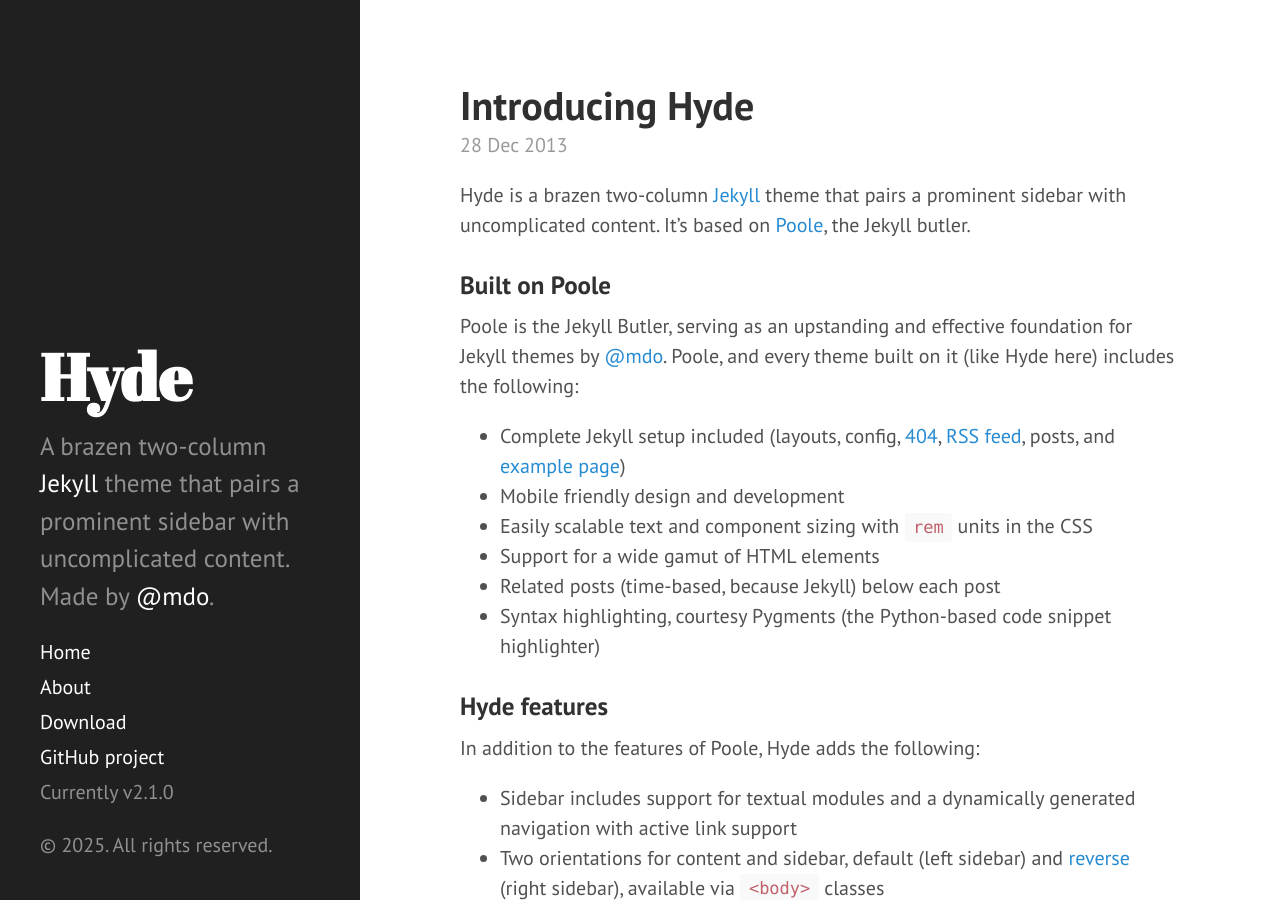
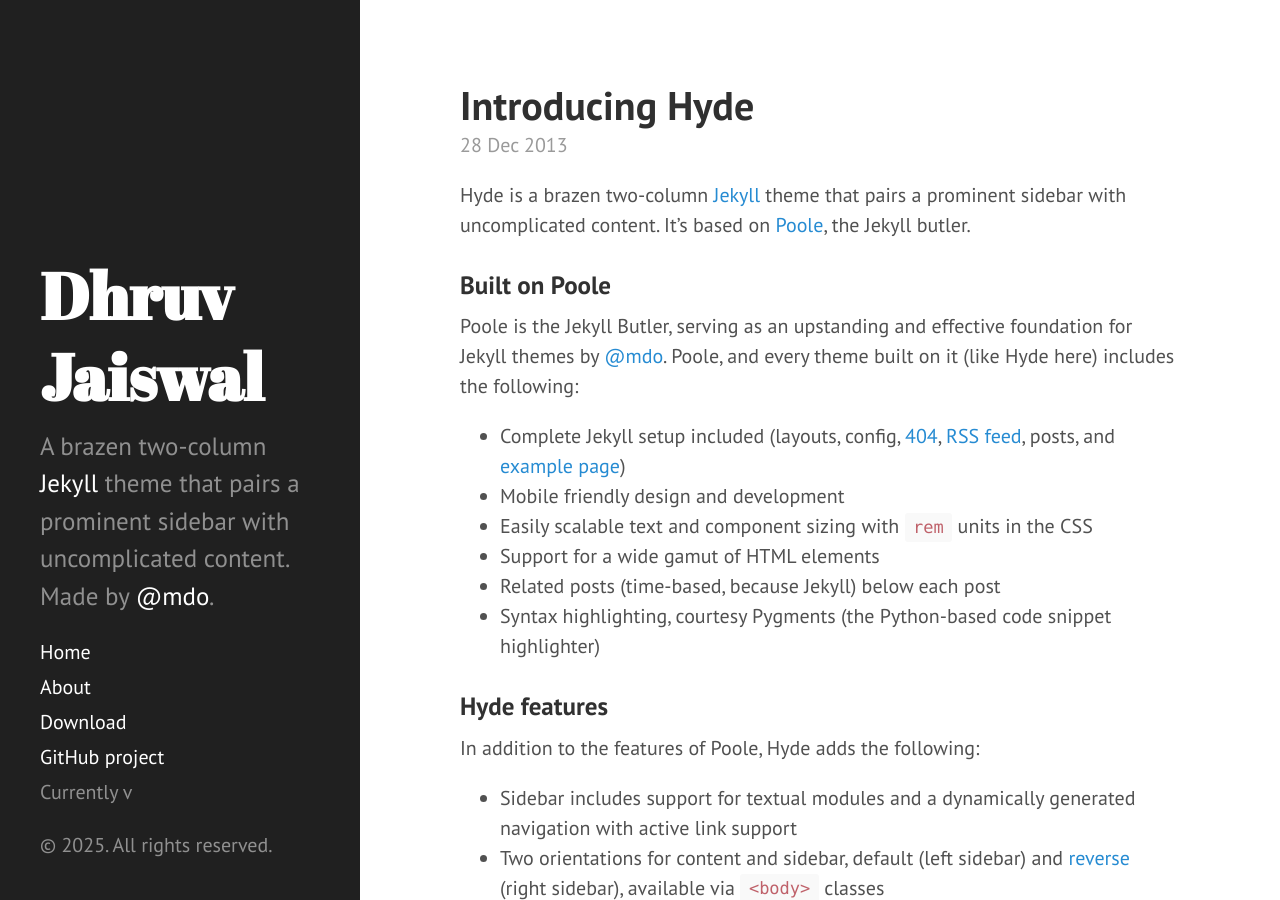
Before and after one commit to CobaltIII/CobaltIII.github.io, a Jekyll site: the page built from index.html, in a window 1280 px wide and 900 px high. Built offline with Jekyll 4.4.1, drawn with Linux system fonts in a browser that asks for light colours; Markdown is read by kramdown in place of the engine named in the settings; the list of posts is cut into pages by our own code.

Commit message:
Update _config.yml

```diff
--- a/_config.yml
+++ b/_config.yml
@@ -6,20 +6,17 @@ highlighter:      pygments
 permalink:        pretty
 
 # Setup
-title:            Hyde
-tagline:          'A Jekyll theme'
+title:            Dhruv Jaiswal
+tagline:          'An engineer, logician and a problem solver'
 description:      'A brazen two-column <a href="http://jekyllrb.com" target="_blank">Jekyll</a> theme that pairs a prominent sidebar with uncomplicated content. Made by <a href="https://twitter.com/mdo" target="_blank">@mdo</a>.'
-url:              http://hyde.getpoole.com
+url:              https://github.com/CobaltIII
 baseurl:          /
 
 author:
-  name:           'Mark Otto'
-  url:            https://twitter.com/mdo
+  name:           'Dhruv Jaiswal'
+  url:            https://github.com/CobaltIII
 
 paginate:         5
 
-# Custom vars
-version:          2.1.0
-
 github:
   repo:           https://github.com/poole/hyde
```
